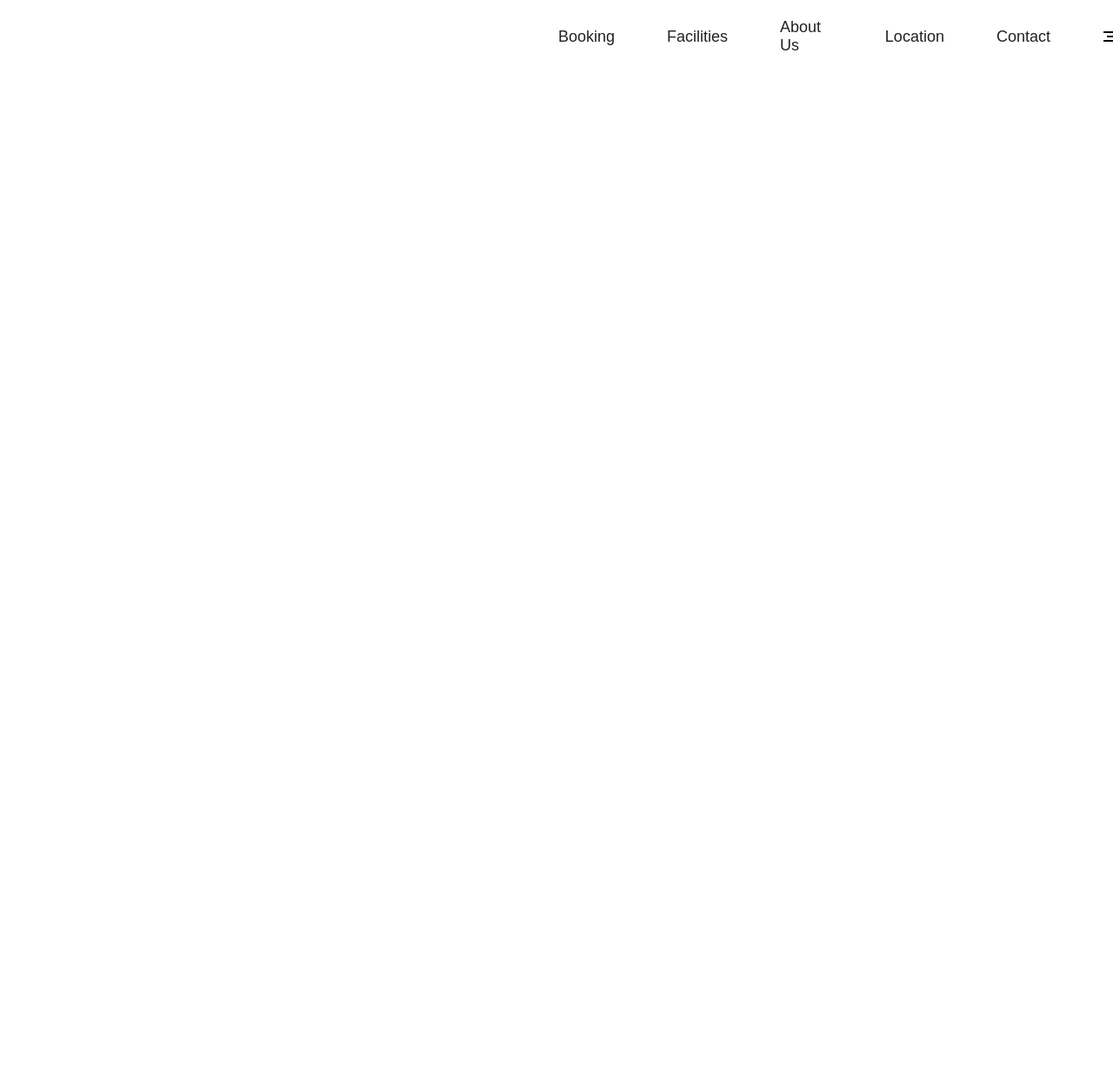
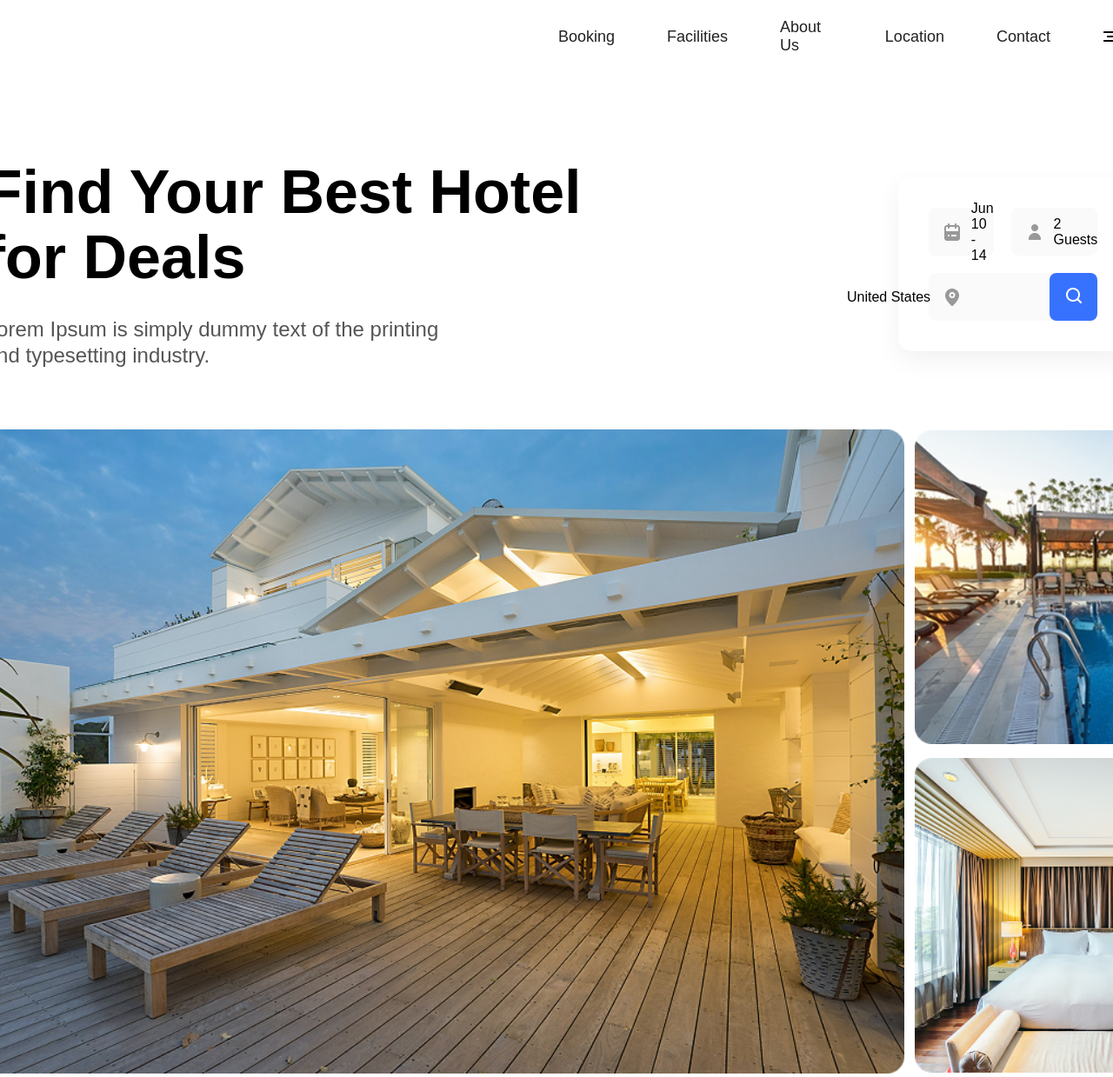
Before and after one commit to abduhakimrahmonqulzoda/HotelBoooking, a plain HTML site: page index.html in a window 1280 px wide. Shown: the top 1239 px of the page at 87% size. Before the commit the page ends 800 px from the top, so only its background shows below. Drawn offline with Linux system fonts and the light colour scheme.

Commit message:
I creat section1

```diff
--- a/index.html
+++ b/index.html
@@ -1,15 +1,15 @@
-<!DOCTYPE html>
+<!doctype html>
 <html lang="en">
   <head>
-    <meta charset="UTF-8">
-    <meta name="viewport" content="width=device-width, initial-scale=1.0">
+    <meta charset="UTF-8" />
+    <meta name="viewport" content="width=device-width, initial-scale=1.0" />
     <title>Document</title>
-    <link rel="stylesheet" href="style.css">
+    <link rel="stylesheet" href="style.css" />
   </head>
   <body>
     <div class="navbar">
       <div class="navbar1">
-            <img src="/images/logo.png" alt="">
+        <img src="/images/logo.png" alt="" />
       </div>
       <div class="navbar2">
         <p class="p1">Booking</p>
@@ -17,10 +17,60 @@
         <p class="p1">About Us</p>
         <p class="p1">Location</p>
         <p class="p1">Contact</p>
-            <img src="/images/menu.png" alt="">
+        <img src="/images/menu.png" alt="" />
         <button class="btnnavbar">Sign in</button>
       </div>
     </div>
 
+    <div class="section1">
+      <div class="sec1div1">
+        <p class="sec1p1">Find Your Best Hotel for Deals</p>
+        <p class="sec1p2">
+          Lorem Ipsum is simply dummy text of the printing and typesetting
+          industry.
+        </p>
+      </div>
+      <div class="sec1div2">
+        <div class="sd212">
+          <div class="sec1div2-1 sd21">
+            <img src="/images/Layer 2.png" alt="" />
+            <p class="sec1div2-p1">Jun 10 - 14</p>
+          </div>
+          <div class="sec1div2-1 sd22">
+            <img src="/images/person 1.png" alt="" />
+            <p class="sec1div2-p1">2 Guests</p>
+          </div>
+        </div>
+
+        <div class="sec1div2-1 sd23">
+          <div class="sd23-left">
+            <img src="/images/pin 1.png" alt="" />
+            <p class="sec1div2-p1 secp1">United States</p>
+            <button class="search-btn">
+              <img src="/images/Layer 2 (1).png" alt="" />
+            </button>
+          </div>
+        </div>
+      </div>
+    </div>
+
+    <div class="section1imgho">
+        <div class="sec1img">
+            <img class="img1" src="/images/Image (20).png" alt="">
+        </div>
+        <div class="sec2img">
+            <div class="">
+
+                <img class="img2"  src="/images/Image (21).png" alt="">
+            </div>
+            <div class="sec2img2">
+
+                <img class="img2" src="/images/Image (22).png" alt="">
+            </div>
+        </div>
+    </div>
+
+
+
   </body>
 </html>
--- a/style.css
+++ b/style.css
@@ -23,4 +23,96 @@
     border: 1px solid #999999;
     width: 92px;
     height: 40px;
+    font-size: 15.6px;
+    cursor: pointer;
 }
+.btnnavbar:hover{
+    background-color: lightgray;
+}
+.section1 {
+    display: flex;
+    justify-content: center;
+    align-items: center;
+    gap: 350px;
+    margin-top: 120px;
+    font-family: sans-serif;
+}
+
+.sec1p1 {
+    font-size: 70px;
+    width: 700px;
+    line-height: 75px;
+    font-weight: bold;
+    margin-bottom: 20px;
+}
+
+.sec1p2 {
+    color: #555;
+    font-size: 24px;
+    line-height: 30px;
+    width: 540px;
+    margin-top: 30px;
+}
+
+.sec1div2 {
+    width: 480px;
+    padding: 35px;
+    box-shadow: 0 10px 30px rgba(0, 0, 0, 0.06);
+    border-radius: 15px;
+    display: flex;
+    flex-direction: column;
+    gap: 20px;
+}
+
+.sd212 {
+    display: flex;
+    gap: 20px;
+}
+
+.sec1div2-1 {
+    display: flex;
+    align-items: center;
+    background: #fafafa;
+    border-radius: 8px;
+    height: 55px;
+    padding-left: 15px;
+    gap: 10px;
+    flex: 1;
+}
+.secp1{
+    margin-left: -270px;
+}
+.sd23 {
+    justify-content: space-between;
+}
+.sd23-left{
+    display: flex;
+    align-items: center;
+    width: 1060px;
+    justify-content: space-between;width: 100%;
+
+}
+.search-btn {
+    width: 55px;
+    height: 55px;
+    background: #3772ff;
+    border: none;
+    border-radius: 8px;
+    cursor: pointer;
+}
+.section1imgho{
+    display: flex;
+    justify-content: center;
+    align-items: center;
+    gap: 12px;
+    margin-top: 70px;
+}
+.sec2img2{
+    margin-top: 12px;
+}
+.img1{
+    width: 1200px;
+}
+.img2{
+    width: 388px;
+}
```
Also changed, not shown: images/Layer 2 (1).png (added), images/Layer 2.png (added). Lines whose indentation alone changed are shown as unchanged.
